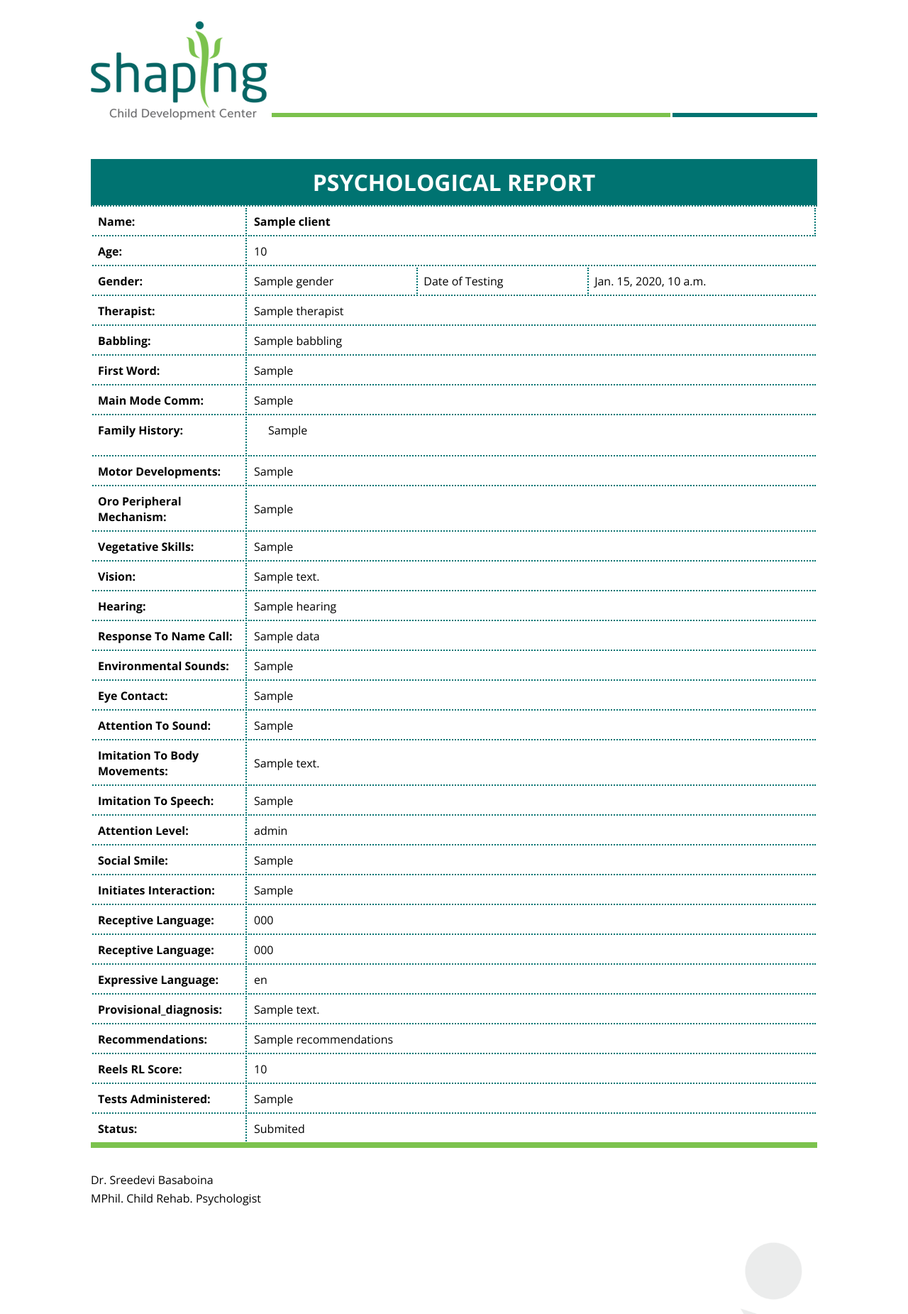
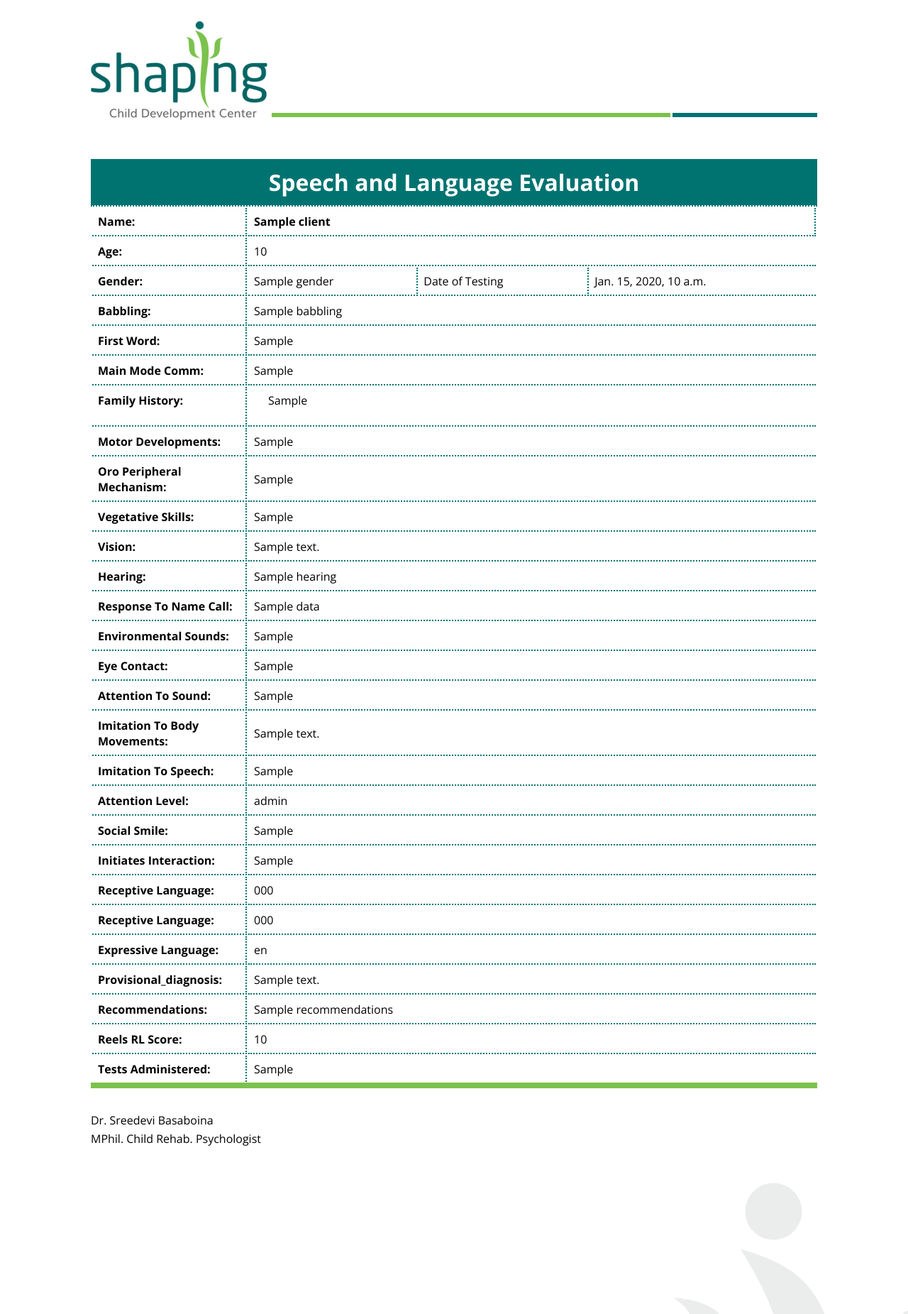
Before and after one commit to vishalmehta09/psymphony_, a Django app: template templates/ST_pdf.html in a window 1280 px wide. Shown: the top 1851 px of the page at 71% size. Run offline with Django 3.2, Linux system fonts and the light colour scheme; the template is opened without the code that fills it: most values are stand-ins (such as "Sample title", 1, 10 or a date in 2020).

Commit message:
updatesss

```diff
--- a/djangoAssess/settings.py
+++ b/djangoAssess/settings.py
@@ -32,7 +32,7 @@ BASE_DIR = Path(__file__).resolve().parent.parent
 SECRET_KEY = "django-insecure-a3*5llfol*z6b^jk2bb)!5)uoa6@z&87s*1u-z%pp6b(x@8x-d"
 
 # SECURITY WARNING: don't run with debug turned on in production!
-DEBUG = True
+DEBUG = False
 
 ALLOWED_HOSTS = ["localhost", "127.0.0.1", "::1", "*"]
 
--- a/templates/ST_pdf.html
+++ b/templates/ST_pdf.html
@@ -289,7 +289,7 @@ body{
 <div class="shaping-content">
 	<div class="content-wrapper">
 		<div class="phychology-txt">
-			<h2>PSYCHOLOGICAL REPORT</h2>
+			<h2>Speech and Language Evaluation</h2>
 		</div>
 		<div class="table-responsive">
 		<table>
@@ -307,10 +307,6 @@ body{
 		    <td class="brdr-left">Date of Testing </td>
 		    <td class="brdr-left">{{d.date_of_assessment}} </td>
 
-		  </tr>
-		  <tr>
-		    <td>Therapist:</td>
-		    <td colspan="3">{{d.therapist}}</td>
 		  </tr>
 		  <tr>
 		    <td>Babbling:</td>
@@ -384,60 +380,72 @@ body{
 				{{d.attention_to_sound}}
 			</td>
 		</tr>
+                <tr>
 		<td>Imitation To Body Movements:</td>
 		<td colspan="3">
 			{{d.imitation_to_body_movements}}
 			</td>
 		</tr>
+                <tr>
 		<td>Imitation To Speech:</td>
 			<td colspan="3">
 				{{d.imitation_to_speech}}
 			</td>
 		</tr>
+                <tr>
 		<td>Attention Level:</td>
 			<td colspan="3">
 				{{d.attention_level}}
 			</td>
 		</tr>
+                <tr>
 		<td>Social Smile:</td>
 			<td colspan="3">
 				{{d.social_smile}}
 			</td>
 		</tr>
+                <tr>
 		<td>Initiates Interaction:</td>
 			<td colspan="3">
 				{{d.initiates_interaction}}
 			</td>
-		</tr><td>Receptive Language:</td>
+		</tr>
+                <tr><td>Receptive Language:</td>
 		<td colspan="3">
 			{{d.receptive_language}}
 		</td>
 	</tr>
+        <tr>
 	<td>Receptive Language:</td>
 		<td colspan="3">
 			{{d.receptive_language}}
 		</td>
 	</tr>
+        <tr>
 	<td>Expressive Language:</td>
 		<td colspan="3">
 			{{d.expressive_language}}
 		</td>
 	</tr>
+        <tr>
 	<td>Provisional_diagnosis:</td>
 		<td colspan="3">
 			{{d.provisional_diagnosis}}
 		</td>
 	</tr>
+        <tr>
 	<td>Recommendations:</td>
 		<td colspan="3">
 			{{d.recommendations}}
 		</td>
 	</tr>
+        <tr>
 	<td>Reels RL Score:</td>
 		<td colspan="3">
 			{{d.reels_RL_score}}
 		</td>
 	</tr>
+        <tr>
 
 	<td>Tests Administered:</td>
 		<td colspan="3">
@@ -445,11 +453,7 @@ body{
 		</td>
 	</tr>
 
-	<td>Status:</td>
-		<td colspan="3">
-			{{d.Status}}
-		</td>
-	</tr>
+
 
 
 
```
Also changed, not shown: templates/BT_pdf.html (+1 -9 lines), templates/OT_pdf.html (+2 -12 lines).
